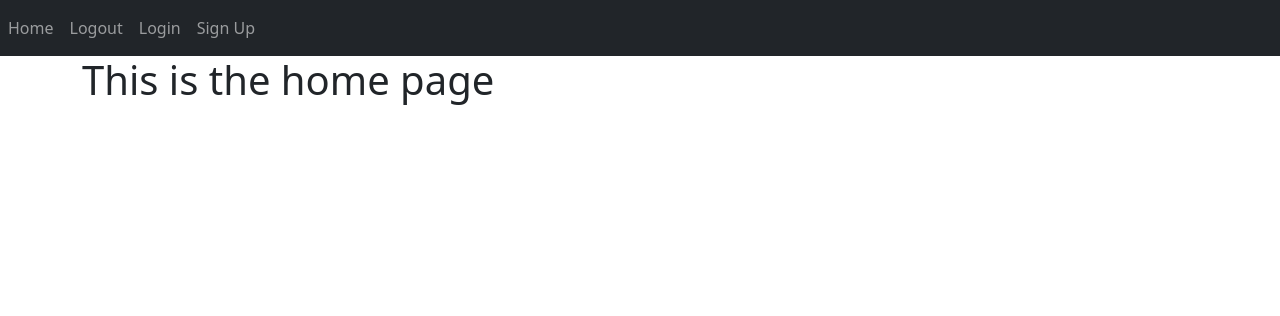
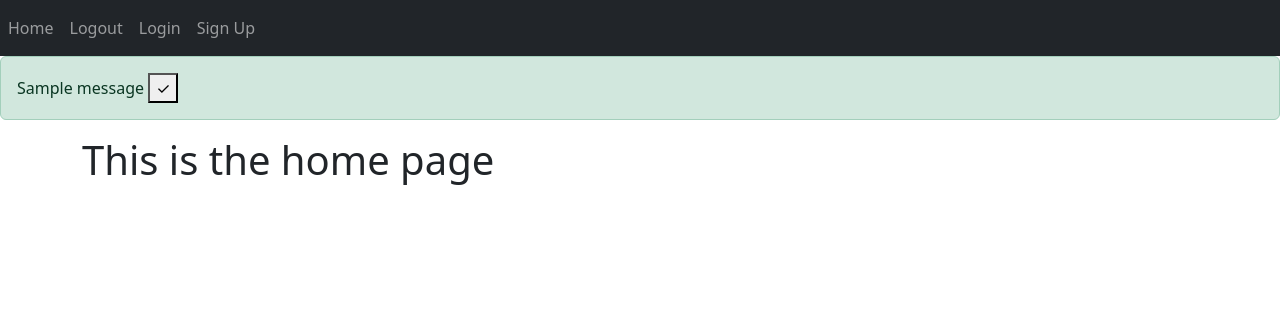
Before and after one commit to NIK-llama/note-app, a Flask app: page / in a window 1280 px wide. Shown: the top 316 px of the page. Run offline with Flask 3, Linux system fonts and the light colour scheme; one stand-in notice (Sample message) is shown.

Commit message:
added basic flash messages

```diff
--- a/website/templates/base.html
+++ b/website/templates/base.html
@@ -20,6 +20,26 @@
         </div>
       </div>
     </nav>
+
+    {% with messages = get_flashed_messages(with_categories=true)%}
+      {% for category, message in messages %}
+      {% if category == 'error' %}
+      <div class="alert alert-danger alert-dismissable fade show" role="alert">
+        {{ message }}
+        <button type="button" class="close" data-dismiss="alert">
+          <span aria-hidden="true">&times;</span>
+        </button>
+      </div>
+      {% else %}
+      <div class="alert alert-success alert-dismissable fade show" role="alert">
+        {{ message }}
+        <button type="button" class="close" data-dismiss="alert">
+          <span aria-hidden="true">&#10003;</span>
+        </button>
+      </div>
+      {% endif %}
+      {% endfor %}
+    {% endwith %}
     <div class="container">
         {% block content %}
         {% endblock %}
```
Also changed, not shown: website/auth.py (+12 -1 lines).
